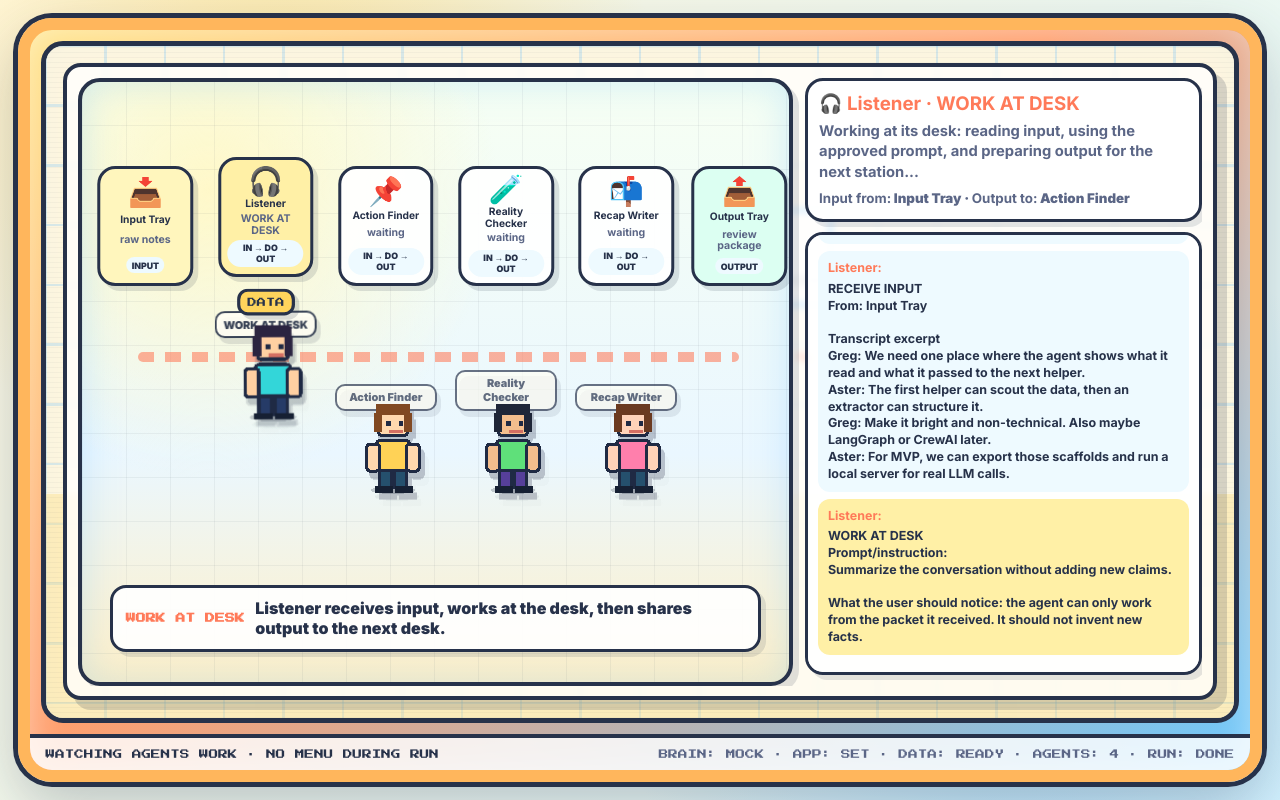
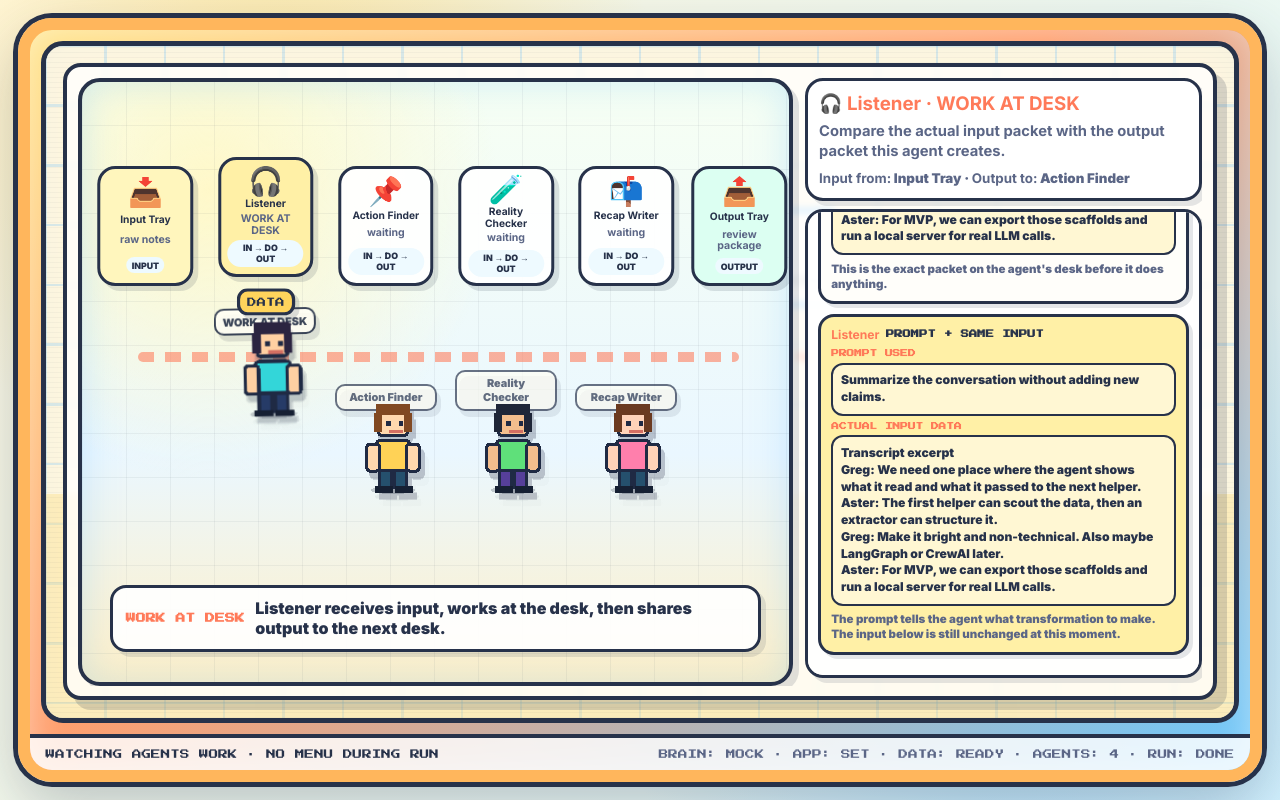
Before and after one commit to UretzkyZvi/agents-academy-workshop-kit, a website: page docs/index.html in a window 1280 px wide. Both pictures are taken after a click on the button "PLAY DEMO RUN". Drawn offline with Linux system fonts and the light colour scheme.

Commit message:
docs: show actual agent input output packets

```diff
--- a/docs/app.js
+++ b/docs/app.js
@@ -82,25 +82,56 @@ function inferTemplate(text){ const t=text.toLowerCase(); if(t.includes("documen
 function generateFromDefinition(){ state.template = inferTemplate(state.appText); const t=currentTemplate(); state.data=t.fakeData; state.agents=JSON.parse(JSON.stringify(t.agents)); addScore(300); }
 function agentInput(i){ return i===0 ? state.data : (state.runLog[i-1]?.output || state.data); }
 function mockAgentOutput(agent,input,i){
-  if(i===0) return `Found the work type: ${currentTemplate().title}.\nImportant pieces: meetings/chats/docs, people, decisions, risks, follow-ups, missing approvals.`;
-  if(i===1) return `Structured packet:\n- Decisions: start with fake examples; show handoffs clearly.\n- Action items: collect examples; approve profiles; run the chain.\n- Open questions: which real system connects later?\n- Missing info: approval owner and success criteria.`;
-  if(i===2) return `Safety check:\n- Do not send messages automatically.\n- Do not update tools yet.\n- Sensitive details need review before real runs.\n- Human approval required.`;
-  return `Human-ready summary:\nThe agent team organized the messy information into decisions, action items, risks, and follow-ups.\nNext step: human reviews, edits, then approves export or another test.`;
+  if(i===0) return `Found from the actual input:\n- Work type: ${currentTemplate().title}\n- Source items: meeting notes, chat follow-up, and ops sync\n- People named: Avery, Morgan, Riley, Dana\n- Raw facts to carry forward: Friday draft, data export owner, missing approval owner, fake-notes-first decision`;
+  if(i===1) return `Structured from the previous output:\n- Decisions: start with fake notes first; show handoffs clearly\n- Action items: Morgan owns data export; draft follow-up by Friday; collect 5 safe examples\n- Risks: client-sensitive details in tests; automatic sending is not approved\n- Missing info: who approves the final email; success criteria; real system to connect later`;
+  if(i===2) return `Checked against the structured packet:\n- Safe to do now: summarize, draft, organize, create review checklist\n- Needs human approval: final email, CRM updates, any real client data use\n- Uncertain or missing: approval owner and success criteria\n- Recommendation: keep this as a copy/paste review workflow before automation`;
+  return `Final human-review package created from the safety check:\nSummary: the agent team turned messy notes into decisions, actions, risks, missing approvals, and safe next steps.\nHuman checklist:\n1. Confirm the facts are correct.\n2. Name the approval owner.\n3. Remove sensitive client details.\n4. Approve or edit the draft before sending anything.\nNext safe step: run this with 5 fake examples before connecting real tools.`;
+}
+function chatIntro(){
+  return {type:"intro", who:"Byte", title:"Watch the data, not magic", note:"Each card below shows the actual text packet an agent receives and the actual text packet it creates. The output from one agent becomes the input for the next."};
+}
+function chatReceive(agent, fromName, input){
+  return {type:"receive", who:agent.name, title:"ACTUAL INPUT RECEIVED", from:fromName, input, note:"This is the exact packet on the agent's desk before it does anything."};
+}
+function chatWork(agent, input){
+  return {type:"work", who:agent.name, title:"PROMPT + SAME INPUT", prompt:agent.prompt, input, note:"The prompt tells the agent what transformation to make. The input below is still unchanged at this moment."};
+}
+function chatOutput(agent, toName, input, output){
+  return {type:"output", who:agent.name, title:"ACTUAL OUTPUT PRODUCED", to:toName, input, output, note:"Compare input vs output. This new output is the exact packet passed forward."};
+}
+function chatError(agent, output){
+  return {type:"output", who:agent.name, title:"DEMO OUTPUT AFTER API ERROR", output, note:"The real call failed, so the demo produced a safe local packet to keep the lesson moving."};
+}
+function chatFinal(output){
+  return {type:"final", who:"Byte", title:"FINAL OUTPUT FOR HUMAN REVIEW", output, note:"This is the last packet. A human reviews it before anything real is sent or changed."};
+}
+function renderChatEntry(m){
+  if(!m || !m.type) return `<p><b>${esc(m?.who || 'Byte')}:</b><span>${esc(m?.text || '')}</span></p>`;
+  return `<article class="chat-card chat-${esc(m.type)}">
+    <header><b>${esc(m.who)}</b><strong>${esc(m.title)}</strong></header>
+    ${m.from?`<div class="route-label">From: ${esc(m.from)}</div>`:''}
+    ${m.to?`<div class="route-label">To: ${esc(m.to)}</div>`:''}
+    ${m.prompt?`<section><h4>PROMPT USED</h4><pre>${esc(m.prompt)}</pre></section>`:''}
+    ${m.input?`<section><h4>ACTUAL INPUT DATA</h4><pre>${esc(m.input)}</pre></section>`:''}
+    ${m.output?`<section><h4>ACTUAL OUTPUT DATA</h4><pre>${esc(m.output)}</pre></section>`:''}
+    ${m.note?`<small>${esc(m.note)}</small>`:''}
+  </article>`;
 }
 async function callServerAgent(agent,input,index){ const res=await fetch("/api/run-agent",{method:"POST",headers:{"Content-Type":"application/json"},body:JSON.stringify({provider:state.provider,apiKey:state.apiKey,agent,input,appText:state.appText,index})}); if(!res.ok) throw new Error(await res.text()); return (await res.json()).output; }
 async function runAgents(){
   if(!state.agents.length) generateFromDefinition();
-  state.running=true; state.runLog=[]; state.chat=[{who:"Byte",text:"Lesson: watch the exact data packet move through the office. Each agent receives text, uses its prompt, creates new text, then passes that new text forward."}]; state.activeAgent=-1; state.packetFrom=-1; state.runPhase="idle"; setScreen("run");
+  state.running=true; state.runLog=[]; state.chat=[chatIntro()]; state.activeAgent=-1; state.packetFrom=-1; state.runPhase="idle"; setScreen("run");
   for(let i=0;i<state.agents.length;i++){
     const agent=state.agents[i]; const fromName=i===0?'Input Tray':state.agents[i-1].name; const toName=state.agents[i+1]?.name || 'Output Tray';
-    state.activeAgent=i; state.packetFrom=i-1; state.runPhase="receive"; state.chat.push({who:agent.name,text:`RECEIVE INPUT\nFrom: ${fromName}\n\n${agentInput(i)}`}); render(); await sleep(2200);
-    const input=agentInput(i); const step={icon:agent.icon,name:agent.name,role:agent.role,prompt:agent.prompt,input,call:state.provider==="mock"?"Demo Brain local simulation":`${providers.find(p=>p.id===state.provider)?.name} via local /api/run-agent`,doing:"Working at its desk: reading input, using the approved prompt, and preparing output for the next station...",output:"working..."};
-    state.runLog.push(step); state.runPhase="work"; state.chat.push({who:agent.name,text:`WORK AT DESK\nPrompt/instruction:\n${agent.prompt}\n\nWhat the user should notice: the agent can only work from the packet it received. It should not invent new facts.`}); render(); await sleep(3200);
-    try{ step.output = state.provider==="mock" || !state.apiKey ? mockAgentOutput(agent,input,i) : await callServerAgent(agent,input,i); state.runPhase="handoff"; state.chat.push({who:agent.name,text:`PASS OUTPUT\nTo: ${toName}\n\n${step.output}\n\nThis exact output becomes the next agent's input.`}); }
-    catch(err){ step.output=`Server/API failed, demo mode continued.\nReason: ${err.message}\n\n${mockAgentOutput(agent,input,i)}`; state.runPhase="handoff"; state.chat.push({who:agent.name,text:`PASS OUTPUT\nReal call failed, so demo mode kept the lesson moving.\n\n${step.output}`}); }
-    addScore(250); render(); await sleep(2400);
+    const input=agentInput(i);
+    state.activeAgent=i; state.packetFrom=i-1; state.runPhase="receive"; state.chat.push(chatReceive(agent, fromName, input)); render(); await sleep(2400);
+    const step={icon:agent.icon,name:agent.name,role:agent.role,prompt:agent.prompt,input,call:state.provider==="mock"?"Demo Brain local simulation":`${providers.find(p=>p.id===state.provider)?.name} via local /api/run-agent`,doing:"Compare the actual input packet with the output packet this agent creates.",output:"working..."};
+    state.runLog.push(step); state.runPhase="work"; state.chat.push(chatWork(agent, input)); render(); await sleep(3400);
+    try{ step.output = state.provider==="mock" || !state.apiKey ? mockAgentOutput(agent,input,i) : await callServerAgent(agent,input,i); state.runPhase="handoff"; state.chat.push(chatOutput(agent, toName, input, step.output)); }
+    catch(err){ step.output=`Server/API failed, demo mode continued.\nReason: ${err.message}\n\n${mockAgentOutput(agent,input,i)}`; state.runPhase="handoff"; state.chat.push(chatError(agent, step.output)); }
+    addScore(250); render(); await sleep(2800);
   }
-  state.activeAgent=-1; state.packetFrom=state.agents.length-1; state.runPhase="complete"; state.chat.push({who:"Byte",text:`FINAL REVIEW\nThe final output packet is in the review tray. A human should inspect it before anything real happens.\n\n${state.runLog.at(-1)?.output || ''}`}); state.running=false; addScore(500); render();
+  state.activeAgent=-1; state.packetFrom=state.agents.length-1; state.runPhase="complete"; state.chat.push(chatFinal(state.runLog.at(-1)?.output || '')); state.running=false; addScore(500); render();
 }
 function makeMarkdownSpec(){ return `# AgentWorks Quest Agent Team\n\n## Application\n${state.appText}\n\n## Fake Data\n${state.data}\n\n## Agents\n${state.agents.map(a=>`### ${a.name}\n- Role: ${a.role}\n- Prompt: ${a.prompt}`).join("\n\n")}\n\n## Run Log\n${state.runLog.map(s=>`### ${s.name}\nPrompt: ${s.prompt}\n\nInput:\n${s.input}\n\nCall:\n${s.call}\n\nOutput:\n${s.output}`).join("\n\n")}`; }
 function makeLangGraph(){ return `from typing import TypedDict\nfrom langgraph.graph import StateGraph, START, END\n\nclass AgentState(TypedDict):\n    text: str\n    log: list[str]\n\ndef call_agent(name, prompt, text):\n    return f"{name} processed: {text[:200]}"\n\n${state.agents.map(a=>`def ${a.name.toLowerCase().replace(/[^a-z0-9]+/g,"_")}(state: AgentState):\n    out = call_agent(${JSON.stringify(a.name)}, ${JSON.stringify(a.prompt)}, state["text"])\n    return {"text": out, "log": state["log"] + [out]}\n`).join("\n")}\ngraph = StateGraph(AgentState)\n${state.agents.map(a=>`graph.add_node("${a.name}", ${a.name.toLowerCase().replace(/[^a-z0-9]+/g,"_")})`).join("\n")}\ngraph.add_edge(START, "${state.agents[0]?.name||"Agent"}")\n${state.agents.slice(0,-1).map((a,i)=>`graph.add_edge("${a.name}", "${state.agents[i+1].name}")`).join("\n")}\ngraph.add_edge("${state.agents.at(-1)?.name||"Agent"}", END)\napp = graph.compile()\nprint(app.invoke({"text": ${JSON.stringify(state.data)}, "log": []}))`; }
@@ -154,7 +185,7 @@ function detailsForScreen(){
       </div>
       <aside class="office-side chain-side">
         <div class="mini-focus packet-teacher">${active>=0?`<h3>${state.agents[active].icon} ${esc(state.agents[active].name)} · ${phaseText}</h3><p>${esc(state.runLog[active]?.doing||'Walking to the desk to receive input...')}</p><small><b>Input from:</b> ${active===0?'Input Tray':esc(state.agents[active-1]?.name||'Previous agent')} · <b>Output to:</b> ${esc(state.agents[active+1]?.name||'Output Tray')}</small>`:`<h3>${state.runLog.length?'✅ Output ready':'Ready'}</h3><p>${state.runLog.length?'The full receive → prompt → output chain is in the teaching chat below. Scroll there to inspect every packet.':'The agents will pass the packet desk by desk. The chat will fill with the exact text each agent receives and creates.'}</p>`}</div>
-        <div class="auto-log office-log teaching-log" id="auto-log">${state.chat.map(m=>`<p><b>${esc(m.who)}:</b><span>${esc(m.text)}</span></p>`).join("")}</div>
+        <div class="auto-log office-log teaching-log" id="auto-log">${state.chat.map(renderChatEntry).join("")}</div>
         ${!state.running?`<div class="stage-actions"><button id="stage-play">${state.runLog.length?'Play Again':'Play Agents'}</button>${state.runLog.length?'<button id="stage-export">Export Run</button>':''}<button id="stage-edit">Edit Agents</button></div>`:''}
       </aside>
     </div>`;
--- a/docs/index.html
+++ b/docs/index.html
@@ -8,7 +8,7 @@
     <link rel="preconnect" href="https://fonts.googleapis.com" />
     <link rel="preconnect" href="https://fonts.gstatic.com" crossorigin />
     <link href="https://fonts.googleapis.com/css2?family=Inter:wght@700;900&family=Press+Start+2P&display=swap" rel="stylesheet" />
-    <link rel="stylesheet" href="styles.css?v=teaching-chat-actors-1" />
+    <link rel="stylesheet" href="styles.css?v=actual-io-chat-1" />
   </head>
   <body>
     <main class="cabinet" aria-label="AgentWorks Quest arcade console">
@@ -48,6 +48,6 @@
       </section>
     </main>
 
-    <script src="app.js?v=teaching-chat-actors-1"></script>
+    <script src="app.js?v=actual-io-chat-1"></script>
   </body>
 </html>
--- a/docs/styles.css
+++ b/docs/styles.css
@@ -271,9 +271,10 @@ body.play-mode .details { overflow: hidden; padding: 0; }
   font-weight: 900;
   color: var(--ink);
 }
-.office-side { min-height: 0; display: grid; grid-template-rows: minmax(104px, auto) minmax(0, 1fr) auto; gap: .65rem; }
+.office-side { min-height: 0; display: grid; grid-template-rows: minmax(72px, auto) minmax(0, 1fr) auto; gap: .5rem; }
 .office-side .auto-log, .office-side .stage-actions { grid-area: auto; }
-.office-side .stage-actions { justify-content: center; flex-wrap: wrap; padding: .65rem; }
+.office-side .stage-actions { justify-content: center; flex-wrap: nowrap; padding: .48rem; gap: .38rem; }
+.office-side .stage-actions button { padding: .48rem .55rem; font-size: .9rem; }
 .mini-focus, .office-log, .stage-actions { border: 3px solid var(--line); border-radius: 18px; background: rgba(255,255,255,.92); box-shadow: 5px 5px 0 rgba(39,50,74,.12); }
 .mini-focus { padding: .7rem; overflow: hidden; }
 .mini-focus h3 { margin: 0 0 .35rem; }
@@ -285,6 +286,72 @@ body.play-mode .details { overflow: hidden; padding: 0; }
 .teaching-log p { display: grid; gap: .25rem; }
 .teaching-log p b { color: var(--orange); }
 .teaching-log p span { white-space: pre-wrap; line-height: 1.35; }
+.chat-card {
+  margin: 0 0 .62rem;
+  padding: .62rem;
+  border: 3px solid var(--line);
+  border-radius: 16px;
+  background: #fffefa;
+  box-shadow: 4px 4px 0 rgba(39,50,74,.12);
+}
+.chat-card:last-child { background: #fff0a6; }
+.chat-card header {
+  display: grid;
+  grid-template-columns: auto 1fr;
+  gap: .4rem;
+  align-items: center;
+  margin-bottom: .45rem;
+}
+.chat-card header b {
+  color: var(--orange);
+  font-size: .76rem;
+}
+.chat-card header strong {
+  color: var(--ink);
+  font-family: 'Press Start 2P', monospace;
+  font-size: .52rem;
+  line-height: 1.35;
+}
+.route-label {
+  display: inline-block;
+  margin: 0 .25rem .35rem 0;
+  padding: .18rem .38rem;
+  border: 2px solid var(--line);
+  border-radius: 999px;
+  background: #eefaff;
+  color: var(--ink);
+  font-size: .72rem;
+  font-weight: 900;
+}
+.chat-card section { margin-top: .42rem; }
+.chat-card h4 {
+  margin: 0 0 .2rem;
+  color: var(--orange);
+  font-family: 'Press Start 2P', monospace;
+  font-size: .48rem;
+  line-height: 1.3;
+}
+.chat-card pre {
+  margin: 0;
+  max-height: none;
+  overflow: visible;
+  white-space: pre-wrap;
+  border: 2px solid var(--line);
+  border-radius: 12px;
+  background: #fff7d3;
+  color: var(--ink);
+  padding: .48rem;
+  font: 800 .76rem/1.38 Inter, system-ui, sans-serif;
+}
+.chat-output pre:last-child, .chat-final pre { background: #dcfff2; }
+.chat-card small {
+  display: block;
+  margin-top: .42rem;
+  color: var(--soft-ink);
+  font-size: .72rem;
+  font-weight: 900;
+  line-height: 1.3;
+}
 @keyframes walkBob { to { transform: translate(-50%, -55%) rotate(-1.2deg); } }
 @keyframes legWiggle { to { transform: translateX(3px); } }
 @keyframes packetPulse { to { transform: translate(-50%, -58%) scale(1.08); } }
```
